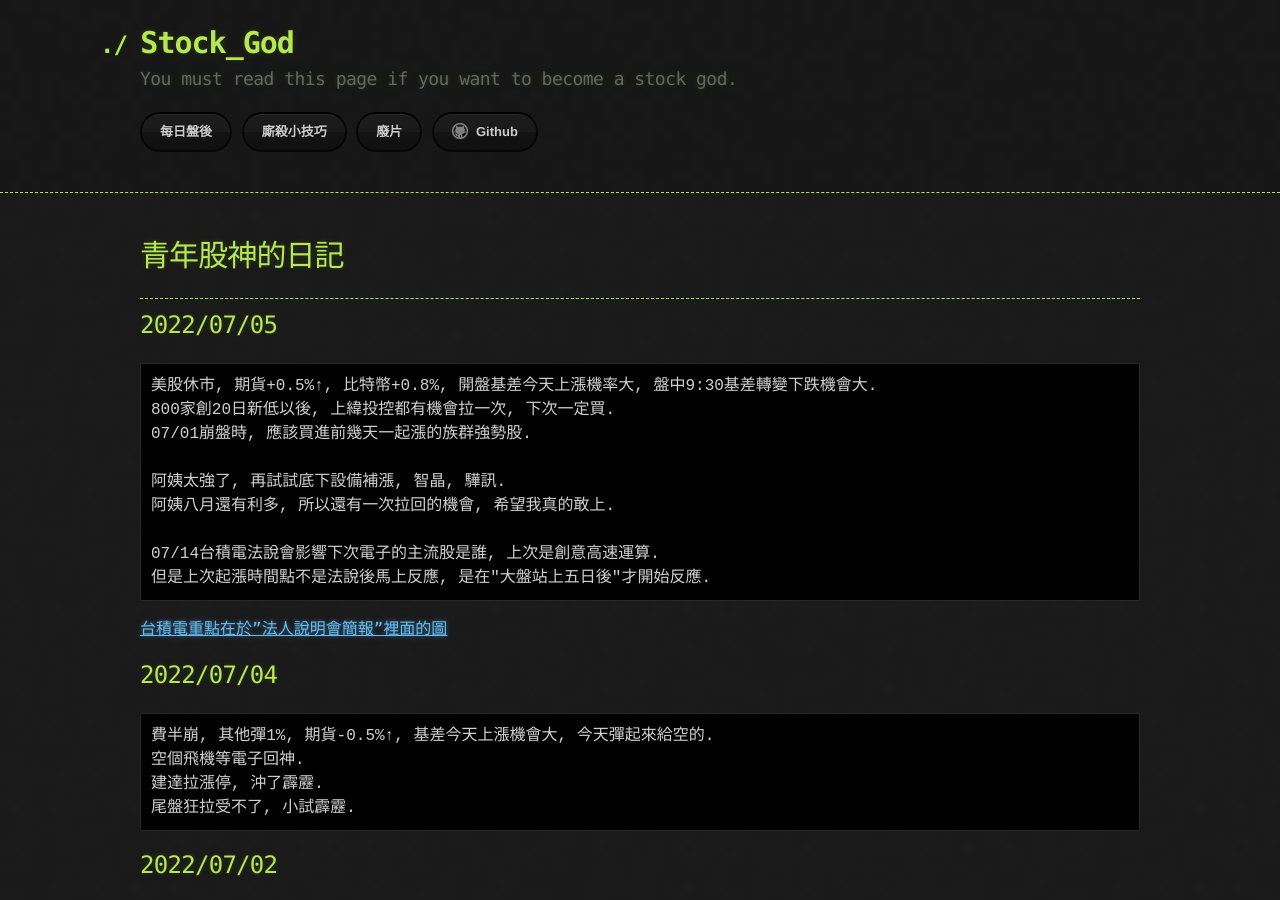
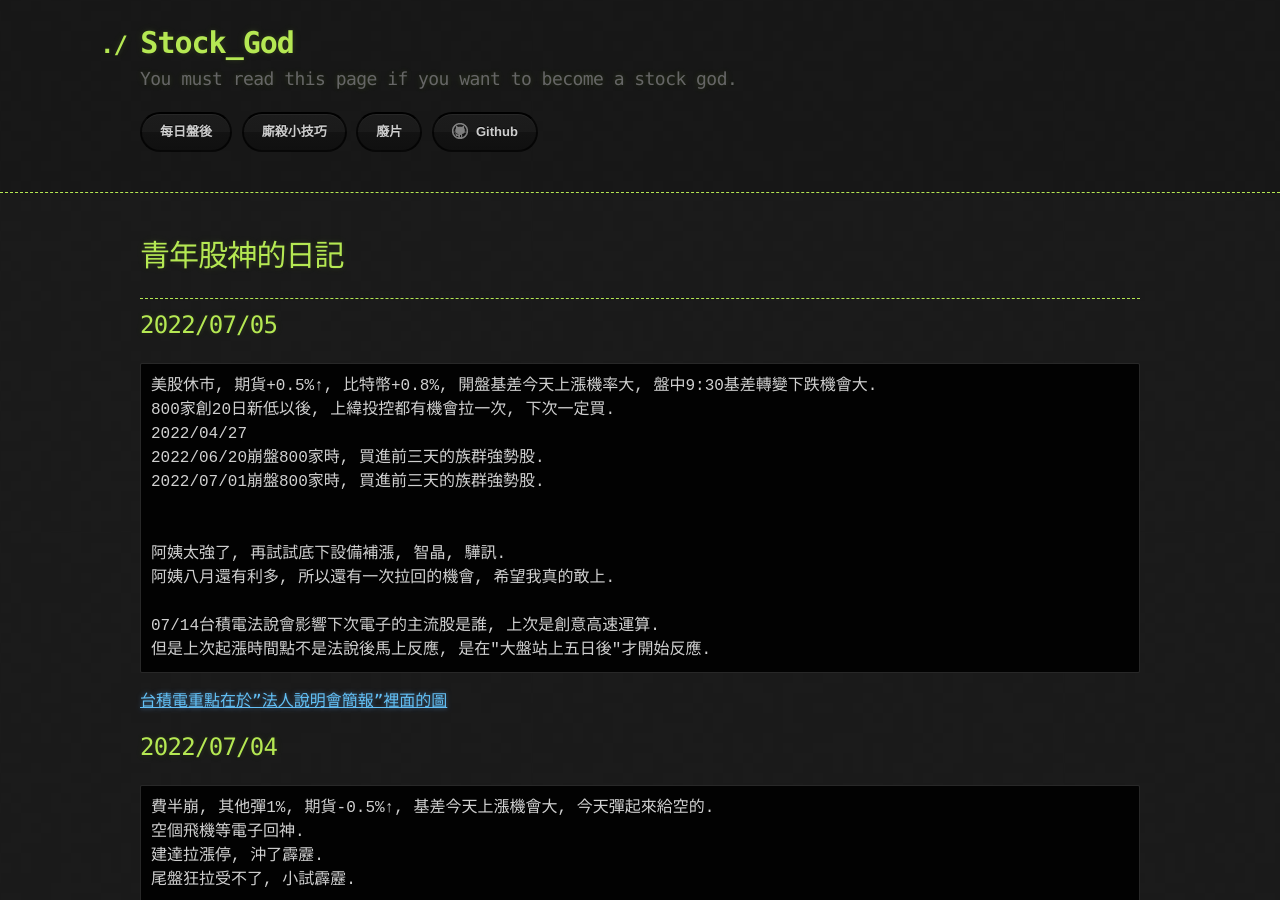
Before and after one commit to lepg5487/Stock_God, a Jekyll site: the page built from index.md, in a window 1280 px wide and 900 px high. Built offline with Jekyll 4.4.1, drawn with Linux system fonts in a browser that asks for light colours; our own code applies the rules of GitHub Pages for plain Markdown files.

Commit message:
Update index.md

````diff
--- a/index.md
+++ b/index.md
@@ -10,7 +10,10 @@ layout: testlayouts
 ```
 美股休市, 期貨+0.5%↑, 比特幣+0.8%, 開盤基差今天上漲機率大, 盤中9:30基差轉變下跌機會大.
 800家創20日新低以後, 上緯投控都有機會拉一次, 下次一定買.
-07/01崩盤時, 應該買進前幾天一起漲的族群強勢股.
+2022/04/27
+2022/06/20崩盤800家時, 買進前三天的族群強勢股.
+2022/07/01崩盤800家時, 買進前三天的族群強勢股.
+
 
 阿姨太強了, 再試試底下設備補漲, 智晶, 驊訊.
 阿姨八月還有利多, 所以還有一次拉回的機會, 希望我真的敢上.
````
